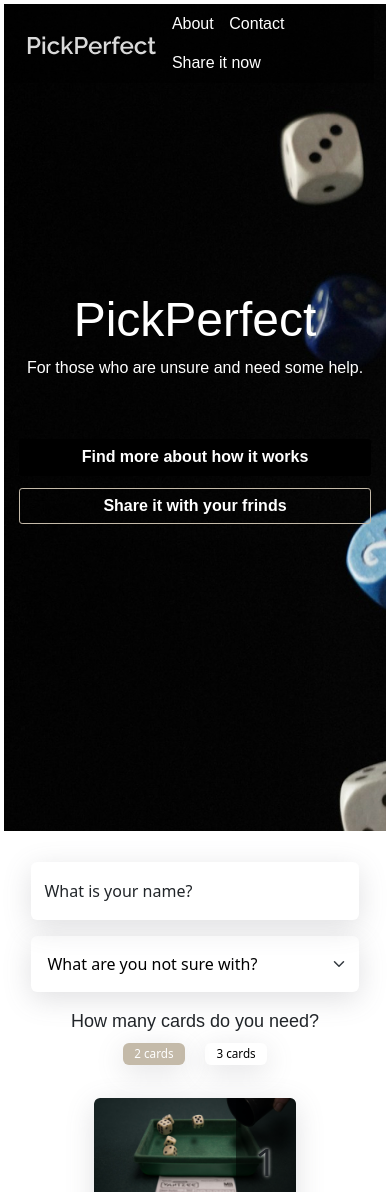
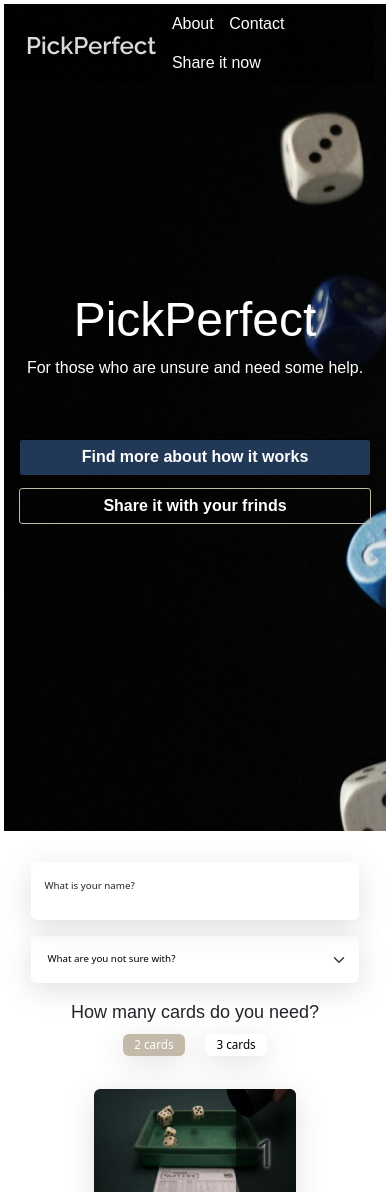
Before and after one commit to SamaiaG/the-pick, a Vue app: page / in a window 390 px wide. Shown: the top 1192 px of the page. Built offline with nearby package versions, Linux system fonts and the light colour scheme; a web font is replaced by a local one; what vue-social-sharing would draw is missing.

Commit message:
choice form responsive

```diff
--- a/src/assets/base.css
+++ b/src/assets/base.css
@@ -15,6 +15,8 @@
 
   --primary-color: black;
   --secondary-color:#c4baa9;
+
+  --primary-blue: #213956;
 
   --primary-op: #21395699;
   --secondary-op: #c4baa999;
--- a/src/components/BaseButton.vue
+++ b/src/components/BaseButton.vue
@@ -9,7 +9,7 @@
         padding: 1.4vmin 3.4vmin;
         border: none;
         border-radius: 0.8vmin;
-        background-color: var(--color-primary);
+        background-color: transparent;
         color: var(--color-text);
         font-size: 1.8vmin;
         font-family: Raleway, sans-serif;
--- a/src/components/ChoiceForm.vue
+++ b/src/components/ChoiceForm.vue
@@ -218,6 +218,9 @@ const handleMakeChoice = () => {
   background-color: var(--secondary-color);
   color: white;
 }
+label, .form-select{
+  font-size: 1.7vmin;
+}
 
 @media (max-width: 768px) {
 .btn{
@@ -247,5 +250,8 @@ p{
 .make-choice{
   font-size: 18px;
 }
+label, .form-select{
+  font-size: 2.5vmin;
+}
 }
 </style>
--- a/src/views/HomeView.vue
+++ b/src/views/HomeView.vue
@@ -79,7 +79,7 @@ const closeOverlay = () => {
   gap: 3vmin
 }
 .find{
-  background-color: var(--primary-color);
+  background-color: var(--primary-blue);
   border: var(--primary-color) 0.3vmin solid;
 }
 .find:hover{
```
Also changed, not shown: 4 other files (tests, documents, lock files or other folders).
